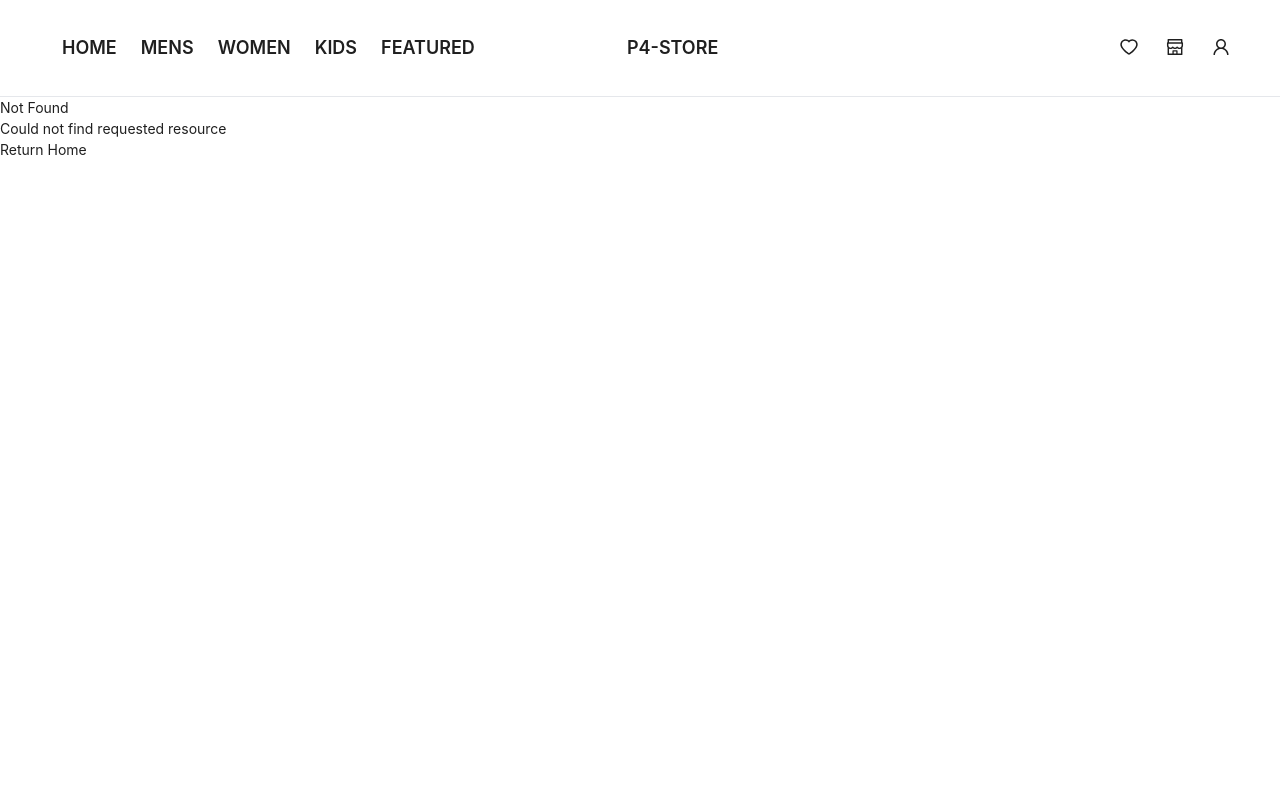
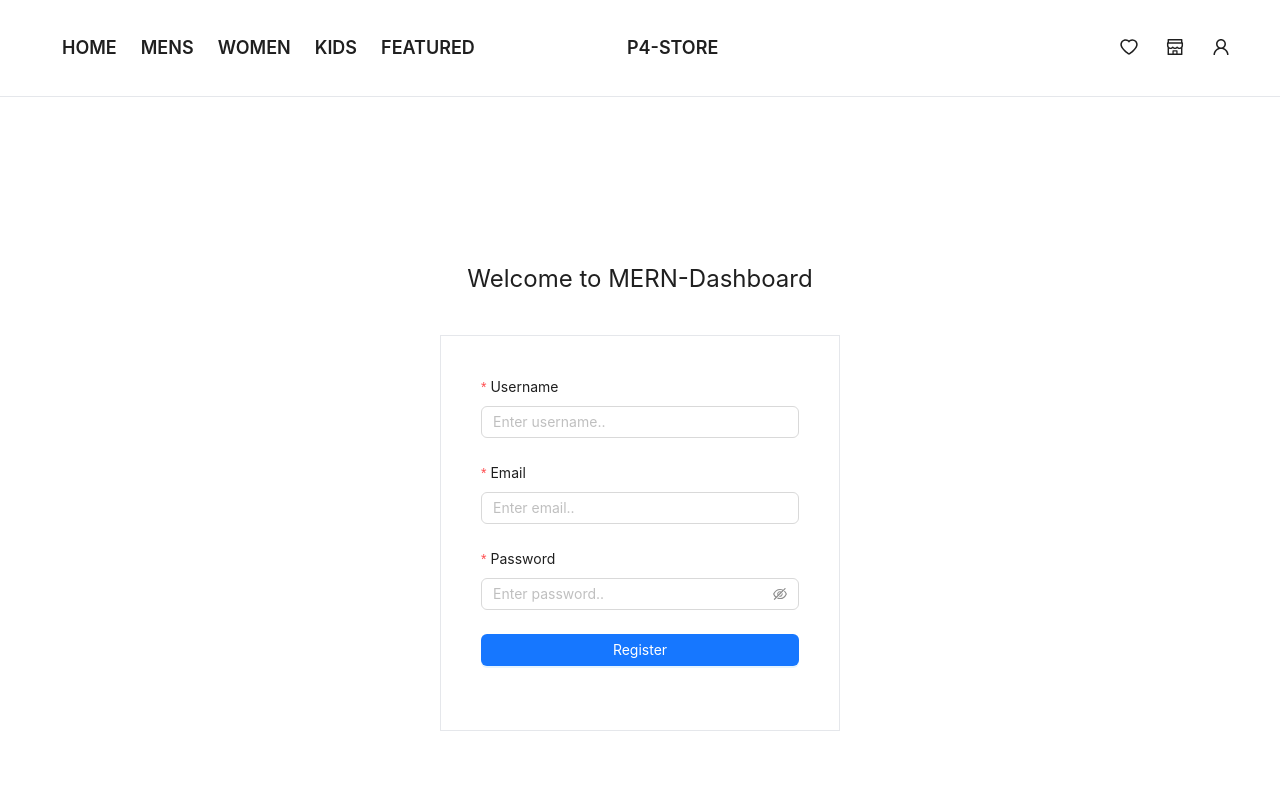
Before and after one commit to pr4th4meshh/mern-store, a Next.js app: page /sign-up in a window 1280 px wide. Before the commit this address had no page. Shown: the top 800 px of the page. Built offline with nearby package versions, Linux system fonts and the light colour scheme.

Commit message:
Feature: signup auth

```diff
--- /dev/null
+++ b/src/app/(auth)/sign-up/page.tsx
@@ -0,0 +1,73 @@
+"use client"
+import { Form, Input, Button, message } from 'antd';
+import { useSignupMutation } from '@/lib/api-slices/authApiSlice';
+import { useDispatch } from 'react-redux';
+import { setUser } from '@/lib/slices/userSlice';
+import { useRouter } from 'next/navigation';
+
+const Register = () => {
+  const [form] = Form.useForm();
+  const [signup, { isLoading }] = useSignupMutation();
+  const dispatch = useDispatch();
+  const router = useRouter()
+
+  const onFinish = async (values) => {
+    try {
+      const user = await signup(values).unwrap();
+      message.success('Signup successful!');
+      dispatch(setUser(user));
+      form.resetFields();
+      router.push("/sign-in")
+    } catch (error) {
+      message.error(error?.data?.message || 'Signup failed. Please try again.');
+    }
+  };
+
+  return (
+    <div className='flex justify-center items-center h-[100vh] bg-primary'>
+      <div>
+        <h1 className='text-2xl text-center pb-10'>Welcome to MERN-Dashboard</h1>
+        <Form
+          className='border p-10 sm:w-[300px] md:w-[400px] bg-white'
+          layout='vertical'
+          initialValues={{ remember: true }}
+          onFinish={onFinish}
+          autoComplete="off"
+          form={form}
+        >
+          <Form.Item
+            label="Username"
+            name="username"
+            rules={[{ required: true, message: 'Please input your username!' }]}
+          >
+            <Input placeholder='Enter username..' className='w-full' />
+          </Form.Item>
+
+          <Form.Item
+            label="Email"
+            name="email"
+            rules={[{ required: true, message: 'Please input your email!' }]}
+          >
+            <Input placeholder='Enter email..' className='w-full' />
+          </Form.Item>
+
+          <Form.Item
+            label="Password"
+            name="password"
+            rules={[{ required: true, message: 'Please input your password!' }]}
+          >
+            <Input.Password placeholder='Enter password..' className='w-full' />
+          </Form.Item>
+
+          <Form.Item>
+            <Button className='w-full bg-secondary' type="primary" htmlType="submit" loading={isLoading}>
+              Register
+            </Button>
+          </Form.Item>
+        </Form>
+      </div>
+    </div>
+  );
+};
+
+export default Register;
```
